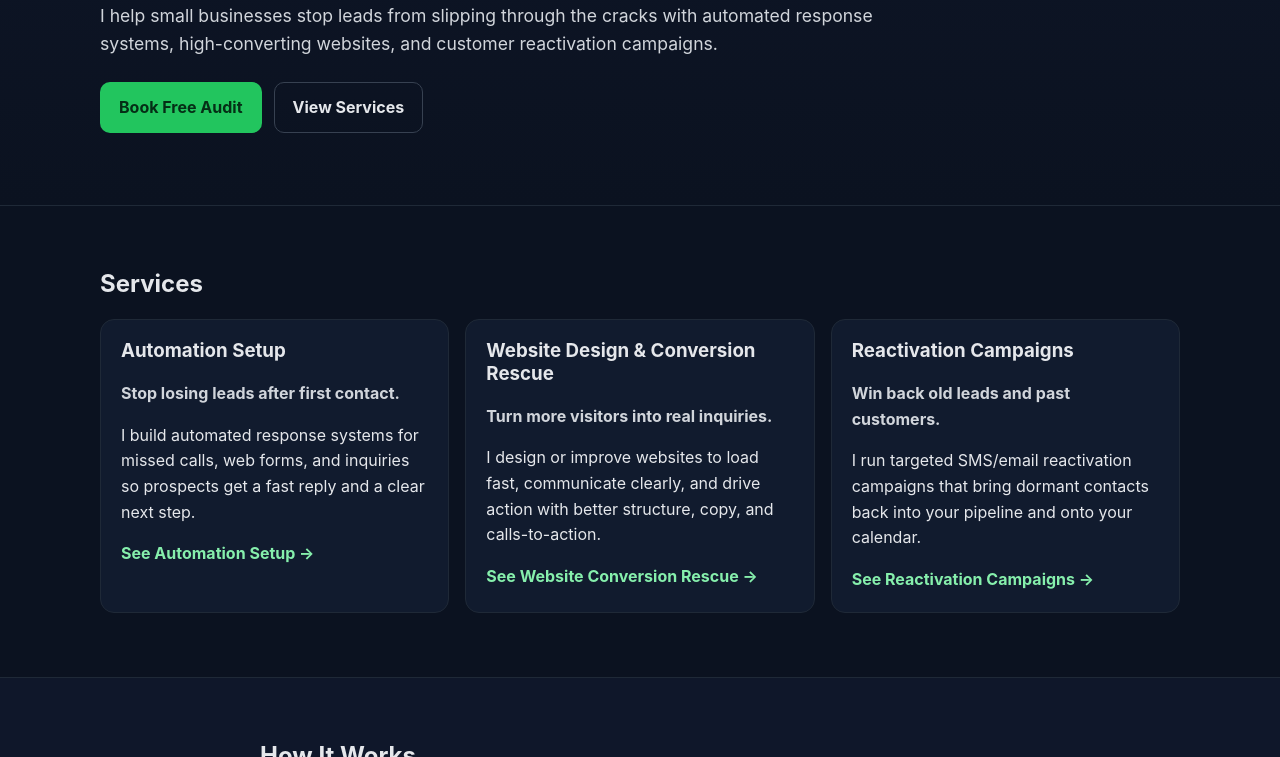
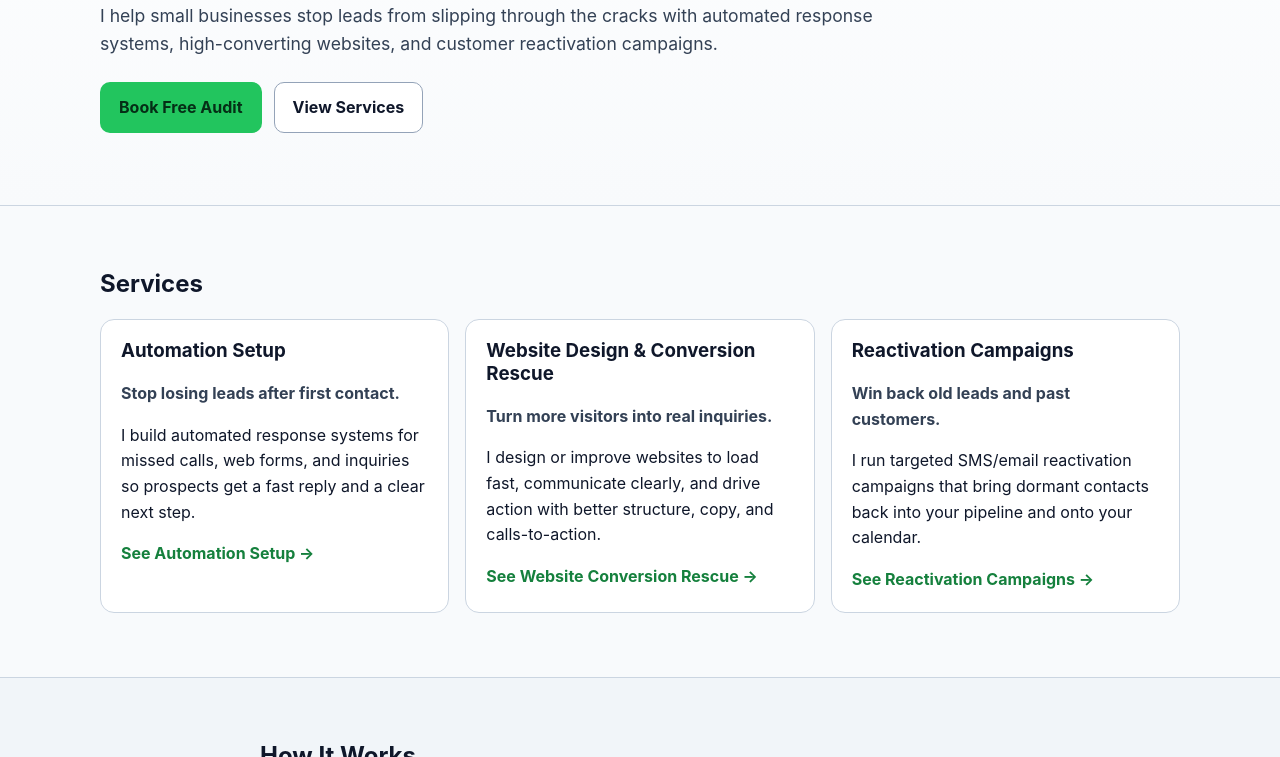
Before and after one commit to Sandonman/oddfellows-forge-site, a plain HTML site: page index.html in a window 1280 px wide. Shown: the part 343-1100 px from the top of the page. Drawn offline with Linux system fonts and the light colour scheme.

Commit message:
Switch site to light theme for better logo/name visibility

```diff
--- a/styles.css
+++ b/styles.css
@@ -1,12 +1,12 @@
 :root {
-  --bg: #0b1220;
-  --surface: #111b2e;
-  --surface-2: #0f172a;
-  --text: #e5e7eb;
-  --muted: #9ca3af;
+  --bg: #f8fafc;
+  --surface: #ffffff;
+  --surface-2: #f1f5f9;
+  --text: #0f172a;
+  --muted: #475569;
   --brand: #22c55e;
   --brand-dark: #16a34a;
-  --border: #1f2937;
+  --border: #cbd5e1;
   --max: 1080px;
 }
 
@@ -34,7 +34,7 @@ body {
 
 .hero {
   padding: 96px 0 72px;
-  background: linear-gradient(180deg, #0f172a 0%, #0b1220 100%);
+  background: linear-gradient(180deg, #ffffff 0%, #f8fafc 100%);
   border-bottom: 1px solid var(--border);
 }
 
@@ -79,7 +79,7 @@ h1 {
 }
 
 .subheadline {
-  color: #d1d5db;
+  color: #334155;
   font-size: 1.1rem;
   max-width: 820px;
 }
@@ -111,8 +111,8 @@ h1 {
 }
 
 .btn-secondary {
-  background: transparent;
-  border-color: #374151;
+  background: #ffffff;
+  border-color: #94a3b8;
   color: var(--text);
 }
 
@@ -140,13 +140,13 @@ h1 {
 }
 
 .card-lead {
-  color: #d1d5db;
+  color: #334155;
   font-weight: 700;
   margin: 0.25rem 0 0.6rem;
 }
 
 .card a {
-  color: #86efac;
+  color: #15803d;
   text-decoration: none;
   font-weight: 700;
 }
@@ -180,16 +180,16 @@ label {
   display: grid;
   gap: 8px;
   font-weight: 600;
-  color: #d1d5db;
+  color: #1e293b;
 }
 
 input,
 select,
 textarea {
   width: 100%;
-  background: #0b1324;
+  background: #ffffff;
   color: var(--text);
-  border: 1px solid #334155;
+  border: 1px solid #94a3b8;
   border-radius: 10px;
   padding: 10px 12px;
   font: inherit;
```
